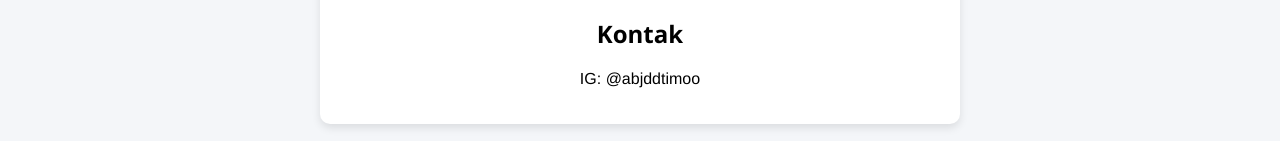
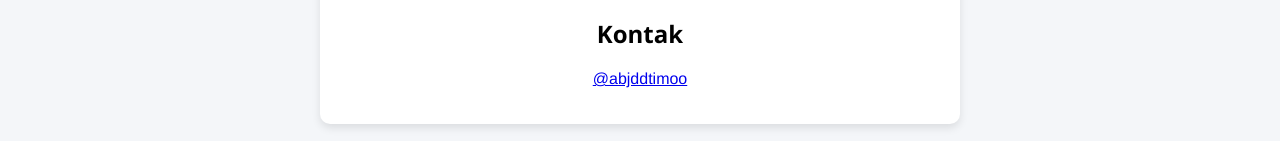
Before and after one commit to Abe-10/ayambangkok, a plain HTML site: page index.html in a window 1280 px wide. Shown: the part 686-827 px from the top of the page. Drawn offline with Linux system fonts and the light colour scheme.

Commit message:
Update index.html

```diff
--- a/index.html
+++ b/index.html
@@ -100,7 +100,7 @@
 
     <section id="kontak">
         <h2>Kontak</h2>
-        <p>IG: @abjddtimoo</p>
+        <p><a href="https://www.instagram.com/abjddtimoo?igsh=YzJmaXJ5YWlmNGt1&utm_source=qr"> @abjddtimoo</a></p></p>
     </section>
 
 </body>
```
